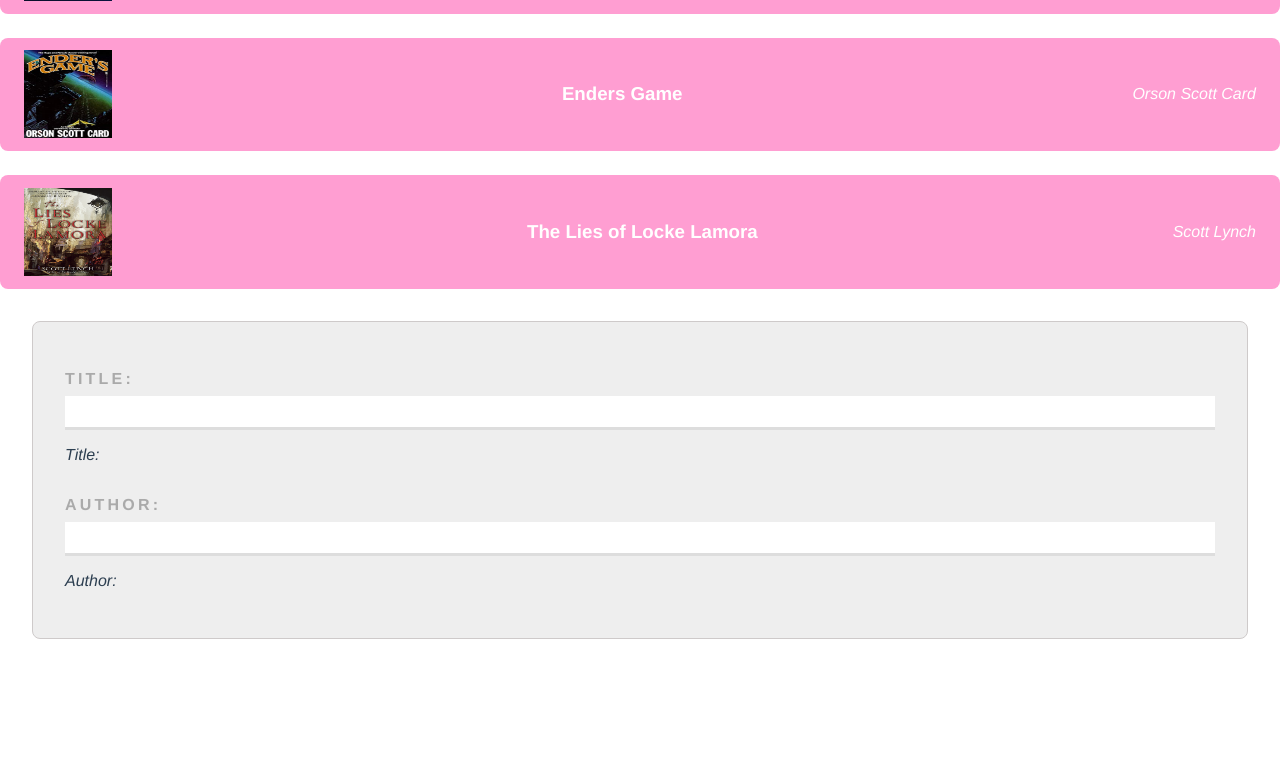
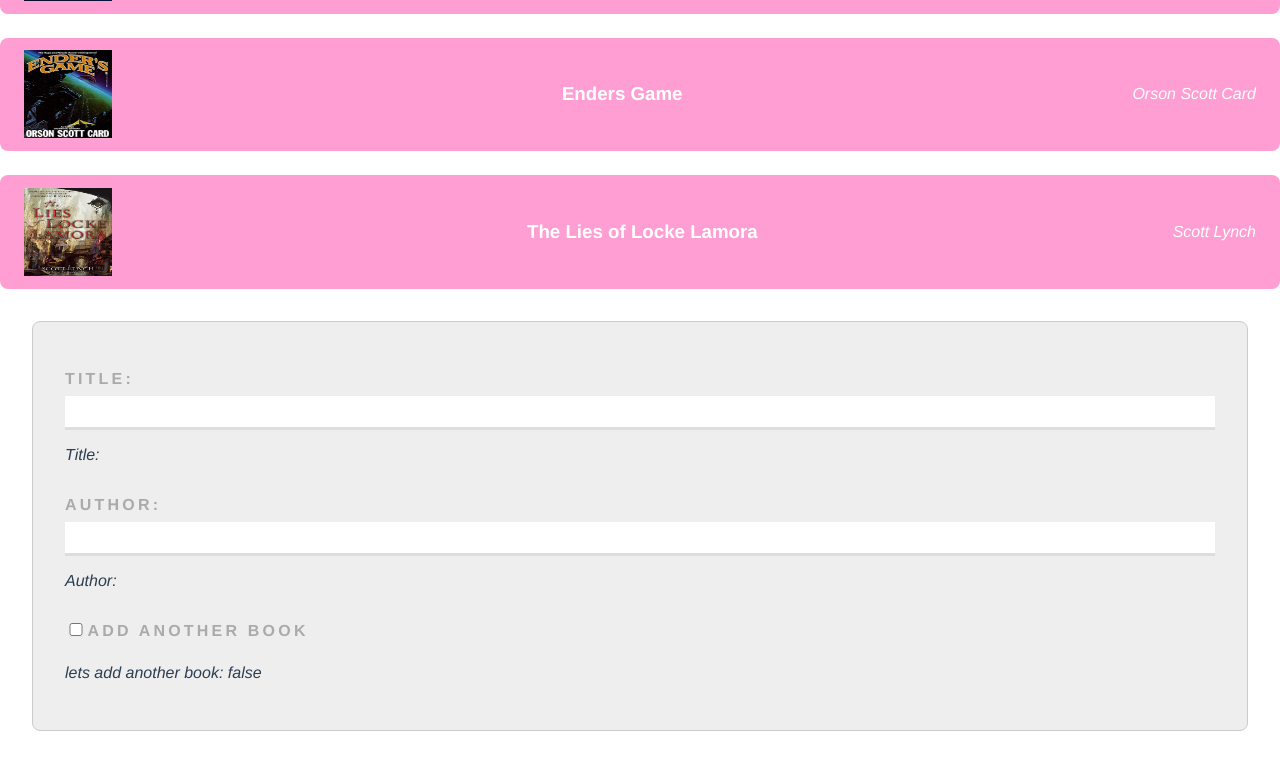
Before and after one commit to MollySoufrine/favoriteBooks, a Vue app in the folder book-project/: page / in a window 1280 px wide. Shown: the part 401-1164 px from the top of the page. Before the commit the page ends 1072 px from the top, so only its background shows below. Built offline with nearby package versions, Linux system fonts and the light colour scheme.

Commit message:
made a checkbox for someone to add another book if they wanted to

```diff
--- a/book-project/src/App.vue
+++ b/book-project/src/App.vue
@@ -37,6 +37,7 @@ export default {
        header:"Add your favorite book to the list!",
        text:"Click here to add a book!",
       showModal:false,
+      showForm:false,
 
 
     }
--- a/book-project/src/components/BookForm.vue
+++ b/book-project/src/components/BookForm.vue
@@ -6,6 +6,13 @@
        <label>Author:</label>
       <input type="author" required v-model="author">
         <p>Author: {{author}}</p>
+
+    <div class="addAnother">
+        <input type="checkbox" v-model="selected">
+        <label>Add Another Book</label>
+        <p>lets add another book: {{selected}}</p>
+    </div>
+
   </form>
 
 </template>
@@ -15,7 +22,8 @@ export default {
 data(){
     return{
         title:"",
-        author: ""
+        author: "",
+        selected:false
     }
 }
 }
@@ -50,5 +58,12 @@ input{
     color:#555;
 
 }
+input[type="checkbox"]{
+    display:inline-block;
+    width:1rem;
+    margin:0.2rem;
+    position: relative;
+
+}
 
 </style>
```
